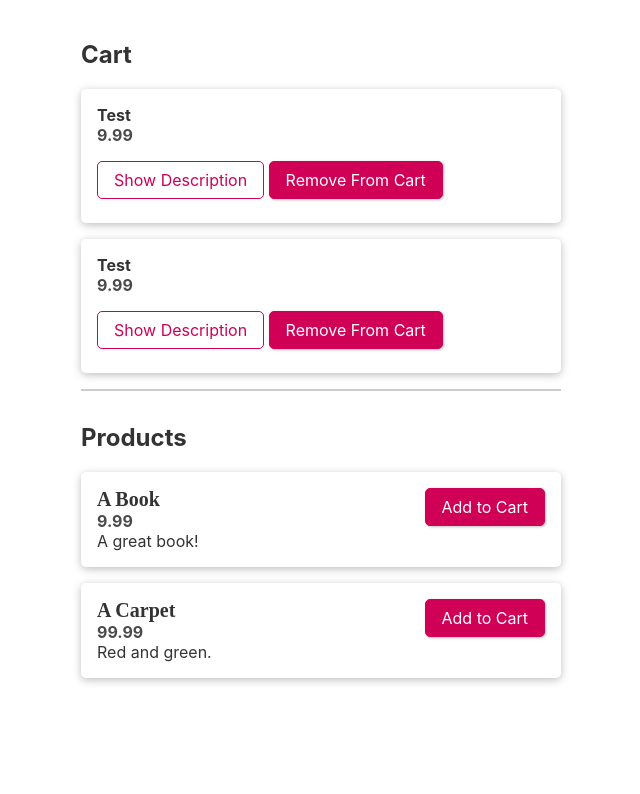
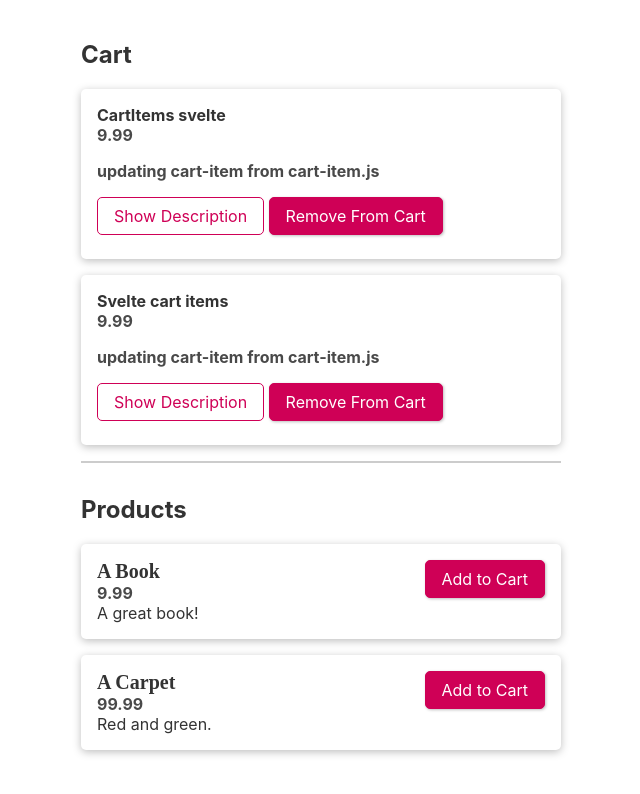
Before and after one commit to agungTuanany/svelte_course, a Svelte app in the folder managing_state_and_data_with_store/: page / in a window 1280 px wide. Shown: the top 794 px of the page, without its empty margins (319-959 px from the left). Built offline with nearby package versions, Linux system fonts and the light colour scheme.

Commit message:
Chapter_10: Managing State and Data with Store | Creating a store (cart-store.js) and Subscribe to it

```diff
--- a/managing_state_and_data_with_store/src/Cart/Cart.svelte
+++ b/managing_state_and_data_with_store/src/Cart/Cart.svelte
@@ -1,18 +1,32 @@
 <script>
     import CartItem from "./CartItem.svelte"
+    import cartItems from "./cart-store.js"
 
-    export let items = [
-        {
-            id      : "p1",
-            title   : "Test",
-            price   : 9.99
-        },
-        {
-            id      : "p2",
-            title   : "Test",
-            price   : 9.99
-        }
-    ]
+    // ##################################
+    let items = null
+
+
+
+
+    // ##################################
+//    export let items = [
+//        {
+//            id      : "p1",
+//            title   : "Test",
+//            price   : 9.99
+//        },
+//        {
+//            id      : "p2",
+//            title   : "Test",
+//            price   : 9.99
+//        }
+//    ]
+
+    // ##################################
+    cartItems.subscribe (itemCart => {
+        items = itemCart
+    })
+
 </script>
 
 <style>
@@ -35,7 +49,7 @@
     <h1>Cart</h1>
     <ul>
         {#each items as item (item.id)}
-            <CartItem id={item.id} title={item.title} price={item.price} />
+            <CartItem id={item.id} title={item.title} price={item.price} info={item.info} />
         {:else}
             <p>No item in cart yet</p>
         {/each}
--- a/managing_state_and_data_with_store/src/Cart/CartItem.svelte
+++ b/managing_state_and_data_with_store/src/Cart/CartItem.svelte
@@ -6,6 +6,7 @@
     export let title
     export let price
     export let id
+    export let info
 
     let showDescription  = false
 
@@ -43,6 +44,7 @@
 <li>
     <h1>{title}</h1>
     <h2>{price}</h2>
+    <h2>{info}</h2>
     <Button mode="outline" on:click={displayDecription}>
         {showDescription ? "Hide Description" : "Show Description"}
     </Button>
--- /dev/null
+++ b/managing_state_and_data_with_store/src/Cart/cart-store.js
@@ -0,0 +1,18 @@
+import { writable } from "svelte/store"
+
+const cart = writable ([
+    {
+        id      : "p3",
+        title   : "CartItems svelte",
+        price   : 9.99,
+        info    : "updating cart-item from cart-item.js"
+    },
+    {
+        id      : "p4",
+        title   : "Svelte cart items",
+        price   : 9.99,
+        info    : "updating cart-item from cart-item.js"
+    }
+])
+
+export default cart
```
Also changed, not shown: 2 other files (tests, documents, lock files or other folders).
